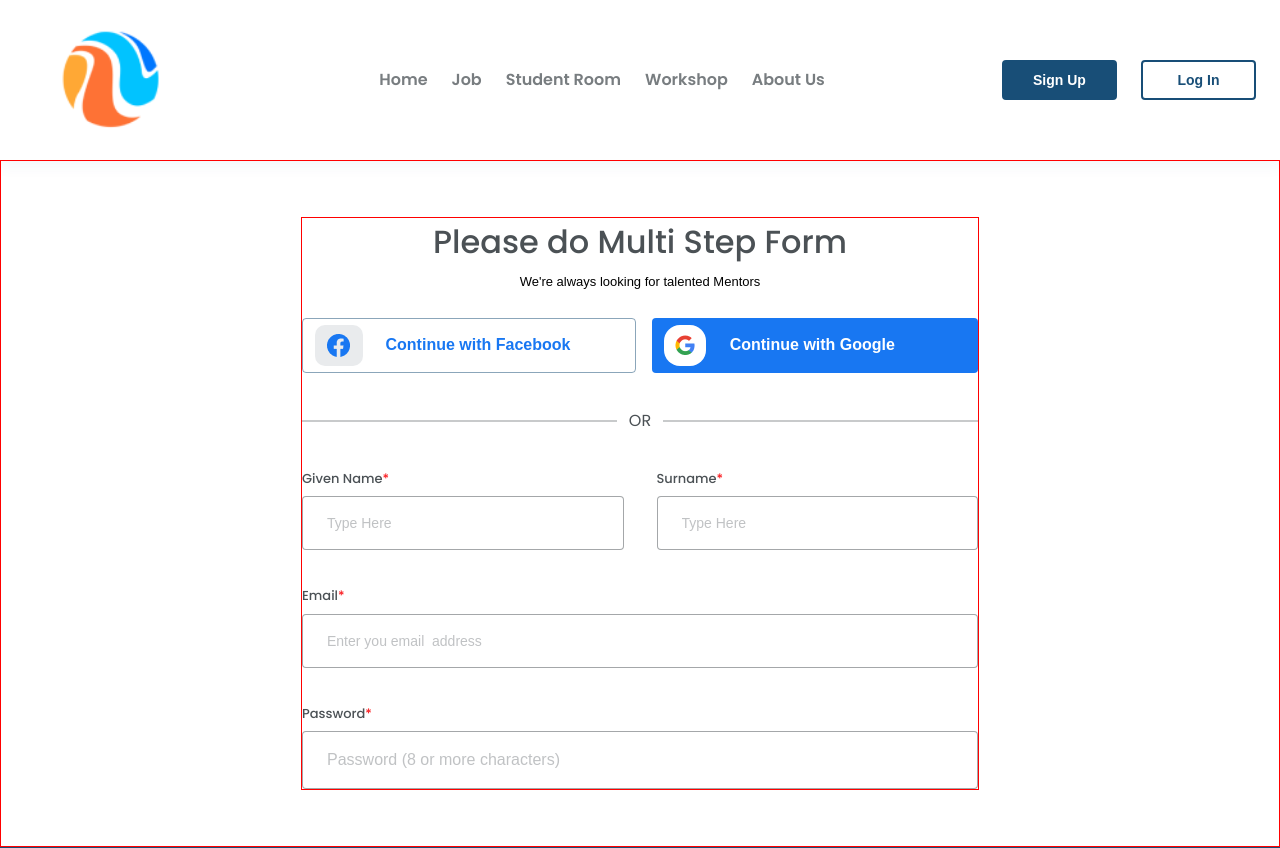
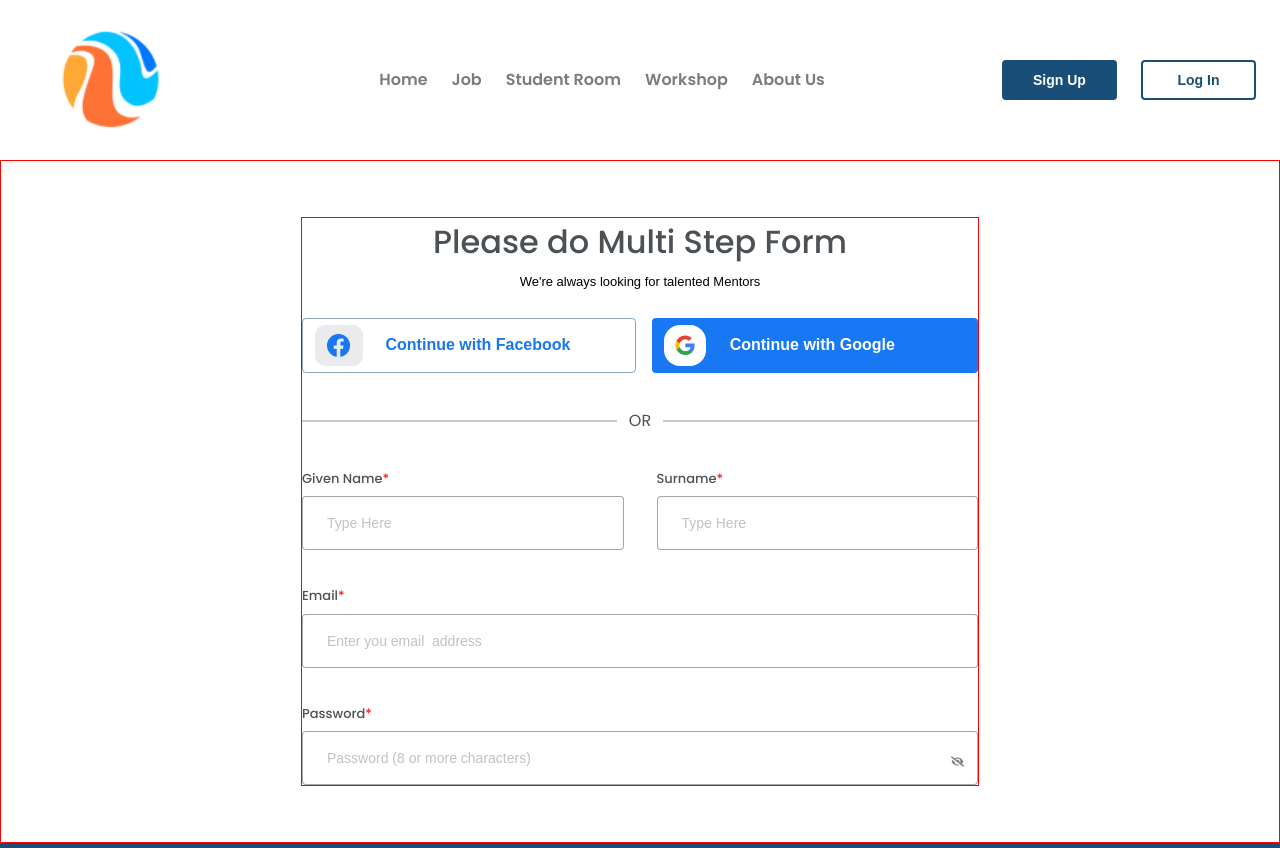
Before and after one commit to iripon07/pro_study_mate, a Next.js app: page /signup in a window 1280 px wide. Shown: the top 848 px of the page. Built offline with nearby package versions, Linux system fonts and the light colour scheme; a web font is replaced by a local one.

Commit message:
Password added signup

```diff
--- a/package.json
+++ b/package.json
@@ -13,8 +13,10 @@
     "react": "^18",
     "react-countup": "^6.5.3",
     "react-dom": "^18",
+    "react-hook-form": "^7.53.1",
     "react-multi-carousel": "^2.8.5",
-    "swiper": "^11.1.14"
+    "swiper": "^11.1.14",
+    "yup": "^1.4.0"
   },
   "devDependencies": {
     "@types/node": "^22",
--- a/src/app/signup/page.tsx
+++ b/src/app/signup/page.tsx
@@ -10,12 +10,14 @@ const SignUp = () => {
           style={{ border: "1px solid red" }}
           className="mx-auto my-14 max-w-[678px]"
         >
+          <div>
             <h3 className="mb-[6px] text-center font-poppins text-[32px] font-medium text-grey">
               Please do Multi Step Form{" "}
             </h3>
             <h6 className="text-center font-prosto text-[13px] font-normal text-black">
               We're always looking for talented Mentors
             </h6>
+          </div>
 
           <div className="mt-[26px] flex gap-4">
             <div className="flex w-full items-center justify-start rounded border-[1px] border-[#184E7780] py-[6px] pl-3">
@@ -78,15 +80,26 @@ const SignUp = () => {
             />
           </div>
 
-          <div className="w-full">
+          <div className="w-full relative">
             <label className="mb-2 block font-poppins text-[13px] font-medium text-grey">
               Password<span className="text-red">*</span>
             </label>
             <input
               type="password"
               placeholder="Password (8 or more characters)"
-              className="w-full rounded border-[1px] border-[#4B515580] py-4 pl-6 text-[#4B5155B3] outline-2 placeholder:text-[#4B515559] focus:outline-[#4B515559]"
+              className="w-full rounded border-[1px] border-[#4B515580] text-sm py-4 pl-6 text-[#4B5155B3] outline-2 placeholder:text-[#4B515559] focus:outline-[#4B515559]"
             />
+            <svg
+              className="h-[13px] w-[13px] absolute right-[2%] cursor-pointer  top-[63%] text-[#4B5155BA]"
+              fill="none"
+              xmlns="http://www.w3.org/2000/svg"
+              viewBox="0 0 640 512"
+            >
+              <path
+                fill="currentColor"
+                d="M320 400c-75.85 0-137.25-58.71-142.9-133.11L72.2 185.82c-13.79 17.3-26.48 35.59-36.72 55.59a32.35 32.35 0 0 0 0 29.19C89.71 376.41 197.07 448 320 448c26.91 0 52.87-4 77.89-10.46L346 397.39a144.13 144.13 0 0 1-26 2.61zm313.82 58.1l-110.55-85.44a331.25 331.25 0 0 0 81.25-102.07 32.35 32.35 0 0 0 0-29.19C550.29 135.59 442.93 64 320 64a308.15 308.15 0 0 0-147.32 37.7L45.46 3.37A16 16 0 0 0 23 6.18L3.37 31.45A16 16 0 0 0 6.18 53.9l588.36 454.73a16 16 0 0 0 22.46-2.81l19.64-25.27a16 16 0 0 0-2.82-22.45zm-183.72-142l-39.3-30.38A94.75 94.75 0 0 0 416 256a94.76 94.76 0 0 0-121.31-92.21A47.65 47.65 0 0 1 304 192a46.64 46.64 0 0 1-1.54 10l-73.61-56.89A142.31 142.31 0 0 1 320 112a143.92 143.92 0 0 1 144 144c0 21.63-5.29 41.79-13.9 60.11z"
+              ></path>
+            </svg>
           </div>
         </div>
       </div>
```
Also changed, not shown: 1 other file (tests, documents, lock files or other folders). Lines whose indentation alone changed are shown as unchanged.
